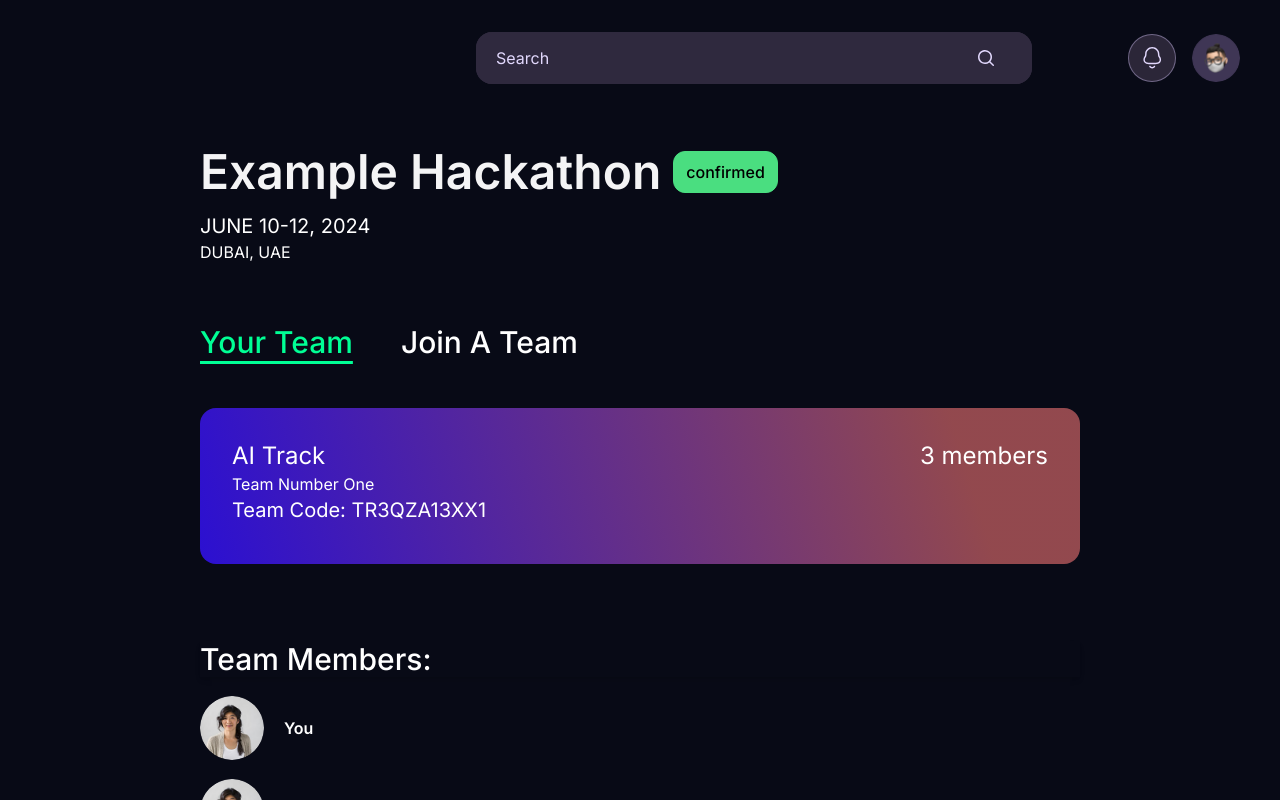
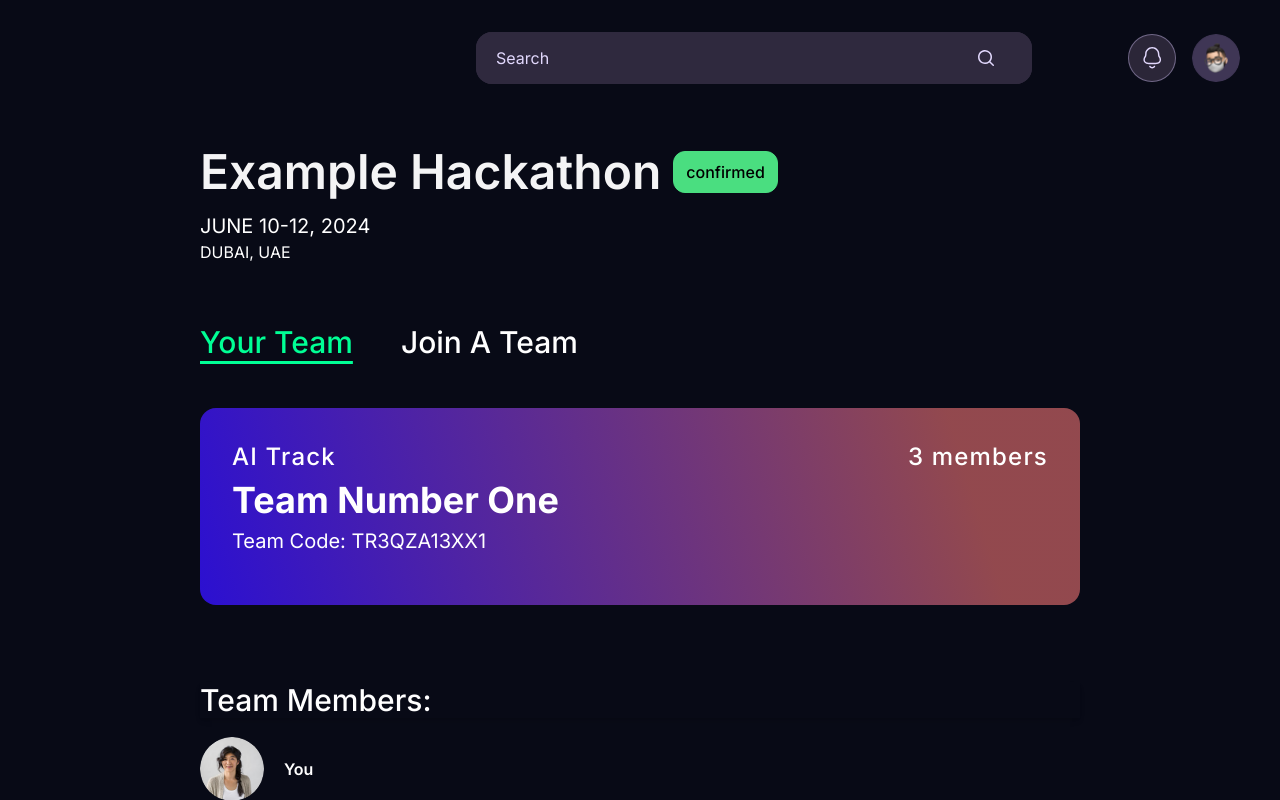
Before and after one commit to Ayayehia/HackathonTask, a React (Vite) app: page / in a window 1280 px wide. Shown: the top 800 px of the page. Built offline with nearby package versions, Linux system fonts and the light colour scheme; a web font is replaced by a local one.

Commit message:
Style:Changes

```diff
--- a/src/App.tsx
+++ b/src/App.tsx
@@ -1,13 +1,13 @@
 // import "./App.css";
 import Header from "./components/Header";
-import TitleDescriptionSection from "./components/TitleDescriptionSection";
+import InfoBlock from "./components/InfoBlock";
 import Tabs from "./components/TeamTabs";
 function App() {
   return (
     <main className="font-inter bg-[#080A16] px-8 lg:px-0">
       <Header />
       <div className="max-w-[880px] mx-auto">
-				<TitleDescriptionSection />
+        <InfoBlock />
         <Tabs />
       </div>
     </main>
--- /dev/null
+++ b/src/components/InfoBlock.tsx
@@ -0,0 +1,18 @@
+const InfoBlock = () => {
+  return (
+    <div className="text-white mt-16 w-full">
+      <div className="flex items-center gap-3">
+        <h2 className=" font-semibold text-5xl text-[#F4F4F5]">
+          Example Hackathon
+        </h2>
+        <p className="border border-green-400 bg-green-400 text-black py-2 px-3 rounded-xl font-medium">
+          confirmed
+        </p>
+      </div>
+      <p className="text-xl mt-4">JUNE 10-12, 2024</p>
+      <p className="">DUBAI, UAE</p>
+    </div>
+  );
+};
+
+export default InfoBlock;
--- a/src/components/TeamMembers.tsx
+++ b/src/components/TeamMembers.tsx
@@ -30,7 +30,7 @@ const TeamMembers: React.FC<TeamMembersProps> = ({ people }) => {
                 <img
                   className="h-16 w-16 rounded-full"
                   src={person.imageUrl}
-                  alt=""
+                  alt="image of team member"
                 />
                 <span className="flex justify-between w-full">
                   <div>
--- a/src/components/TeamTabs.tsx
+++ b/src/components/TeamTabs.tsx
@@ -46,7 +46,12 @@ const TeamTabs = () => {
           </TabsTrigger>
         </TabsList>
         <TabsContent value="myTeam">
-					<TrackCard number={numberofTeam} />
+          <TrackCard
+            number={numberofTeam}
+            title="AI Track"
+            code="Team Code: TR3QZA13XX1"
+            subTitle="Team Number One"
+          />
           <TeamMembers people={people} />
         </TabsContent>
 
--- a/src/components/TitleDescriptionSection.tsx
+++ /dev/null
@@ -1,18 +0,0 @@
-const TitleDescriptionSection = () => {
-	return (
-		<div className="text-white mt-16 w-full">
-			<div className="flex items-center gap-3">
-				<h2 className=" font-semibold text-5xl text-[#F4F4F5]">
-					Example Hackathon
-				</h2>
-				<p className="border border-green-400 bg-green-400 text-black py-2 px-3 rounded-xl font-medium">
-					confirmed
-				</p>
-			</div>
-			<p className="text-xl mt-4">JUNE 10-12, 2024</p>
-			<p className="">DUBAI, UAE</p>
-		</div>
-	);
-};
-
-export default TitleDescriptionSection;
--- a/src/components/TrackCard.tsx
+++ b/src/components/TrackCard.tsx
@@ -1,23 +1,32 @@
 interface TrackCardProps {
   number: number;
+  title: string;
+  code: string | number;
+  subTitle: string;
 }
 
-const TrackCard: React.FC<TrackCardProps> = ({ number }) => {
+const TrackCard: React.FC<TrackCardProps> = ({
+  number,
+  title,
+  code,
+  subTitle,
+}) => {
+  console.log(number, "number passed as prop");
   return (
     <div
-			className="flex flex-col justify-center items-start p-8 pb-10  rounded-2xl mt-12"
+      className="flex flex-col h-[197px] w-full justify-center items-start  rounded-15 px-8 rounded-2xl mt-12"
       style={{
         background:
           "linear-gradient(253deg, rgba(255, 122, 122, 0.56) 14.23%, #2A0FD3 101.22%)",
       }}
     >
-			<div className="flex justify-between w-full text-2xl ">
-				<h4 className="">AI Track</h4>
-				<h4 className=""> {number} members</h4>
+      <div className="flex justify-between w-full text-2xl font-medium tracking-wider">
+        <h3>{title}</h3>
+        <h4> {number} members</h4>
       </div>
-			<div className="">
-				<h2 className="">Team Number One</h2>
-				<p className="text-xl">Team Code: TR3QZA13XX1</p>
+      <div className="flex flex-col ">
+        <h4 className=" text-4xl leading-normal font-bold">{subTitle}</h4>
+        <p className=" text-xl  mb-[18px]">{code}</p>
       </div>
     </div>
   );
```
Lines whose indentation alone changed are shown as unchanged.
